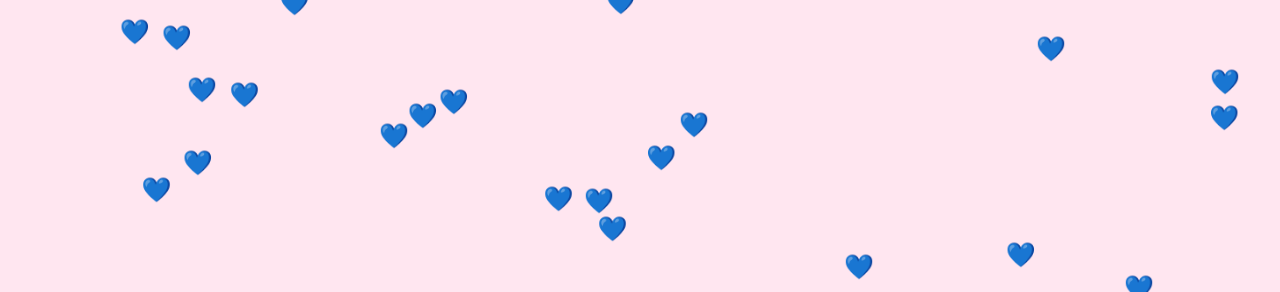
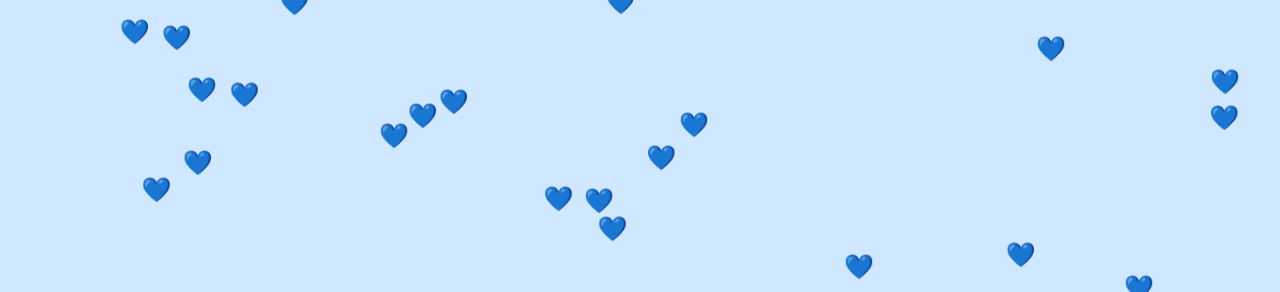
Before and after one commit to Ziksss-sl/Beatriz.github.io, a plain HTML site: page index.html in a window 1280 px wide. Shown: the top 292 px of the page. Drawn offline with Linux system fonts and the light colour scheme.

Commit message:
index.html

```diff
--- a/index.html
+++ b/index.html
@@ -8,7 +8,7 @@
         body {
             margin: 0;
             height: 100vh;
-            background: #ffe6f0; /* Fundo rosa bem claro */
+            background: #d0e8ff; /* Fundo azul claro */
             font-family: 'Arial', sans-serif;
             display: flex;
             flex-direction: column;
```
